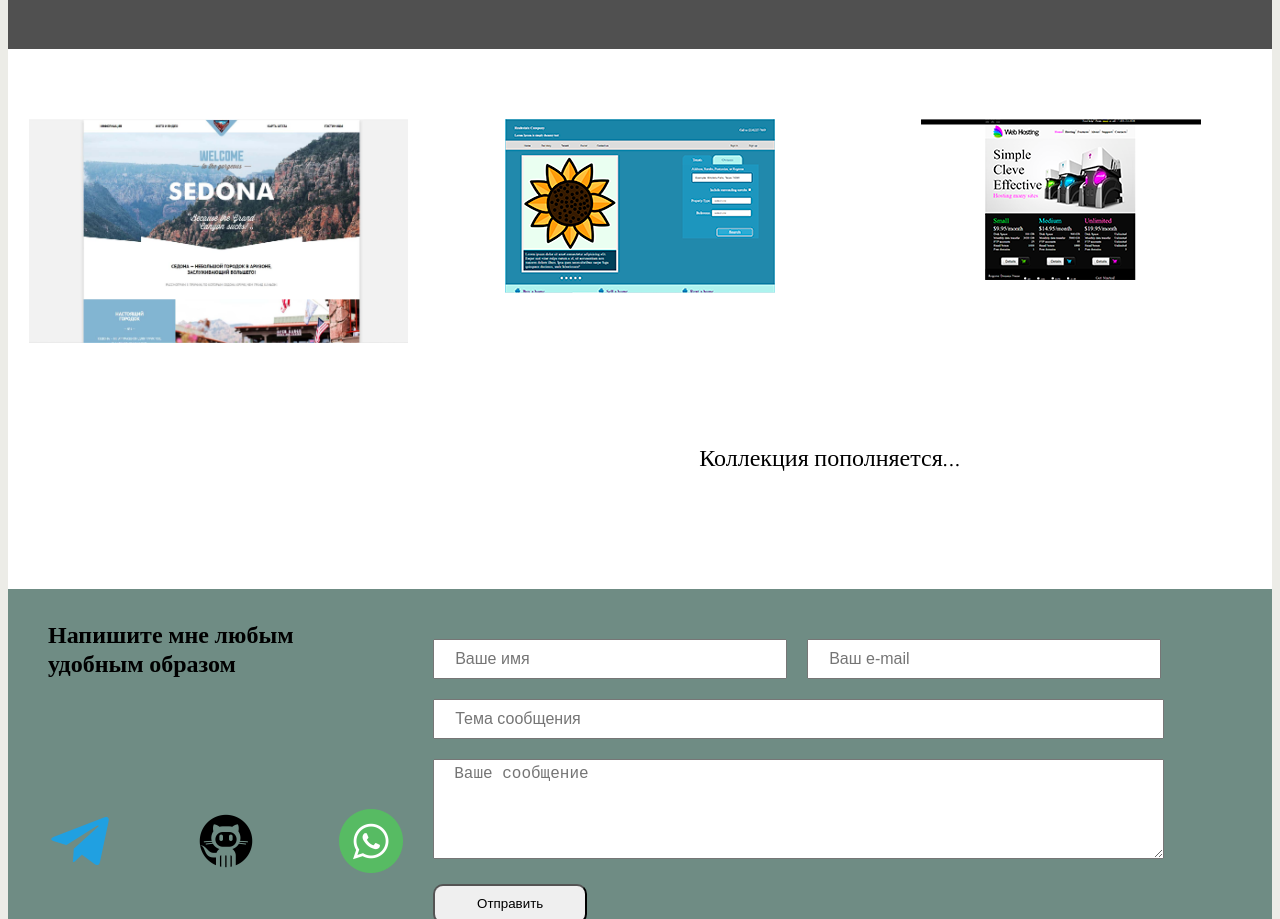
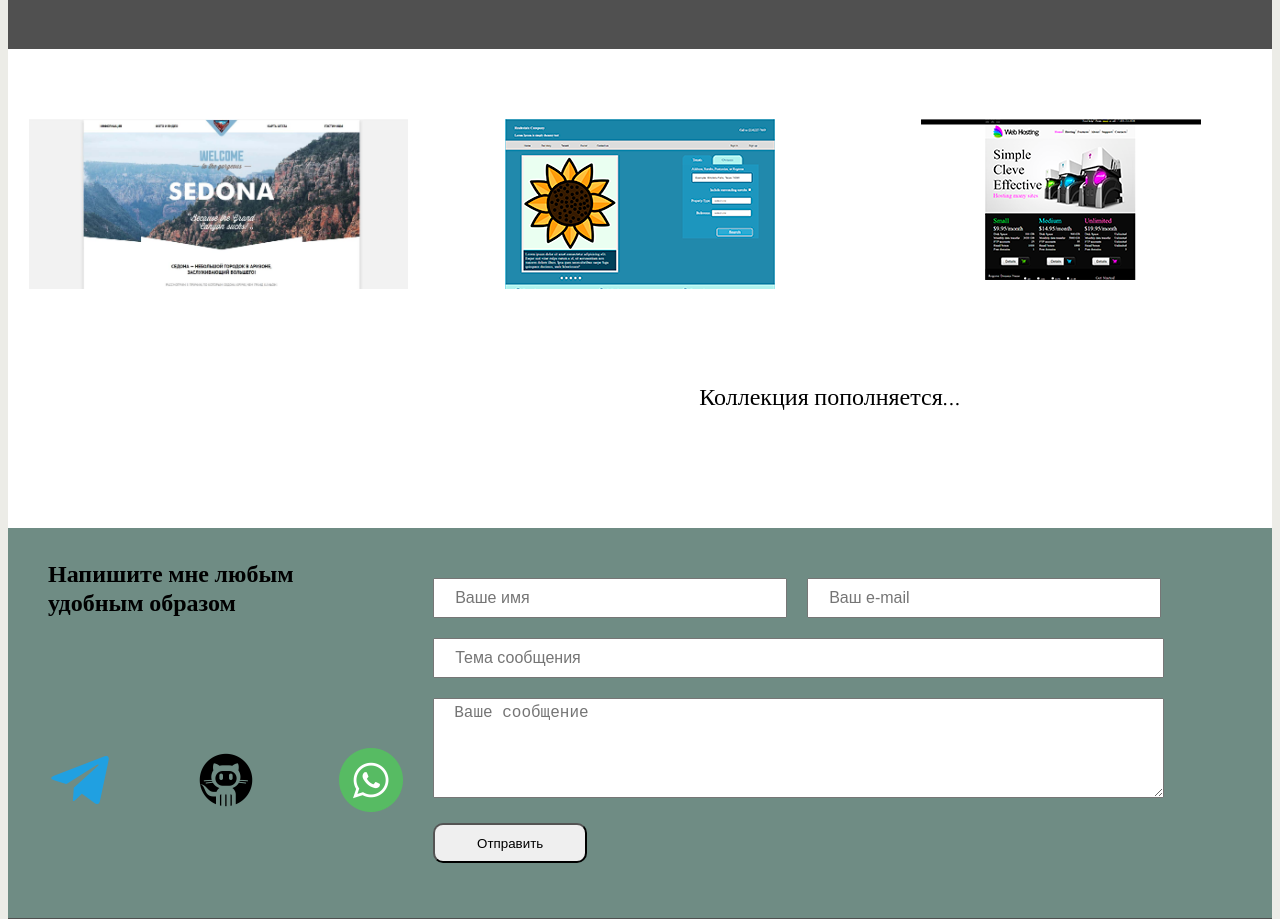
Before and after one commit to steellett/portfolio, a plain HTML site: page index.html in a window 1280 px wide. Shown: the part 1122-2041 px from the top of the page. Drawn offline with nearby package versions, Linux system fonts and the light colour scheme.

Commit message:
Add files via upload

```diff
--- a/style.css
+++ b/style.css
@@ -272,6 +272,8 @@
 
     .work-examples .one-more-work a {
         position: relative;
+        overflow: hidden;
+        max-height: 170px;
     }
 
     .work-examples .one-more-work a img {
```
